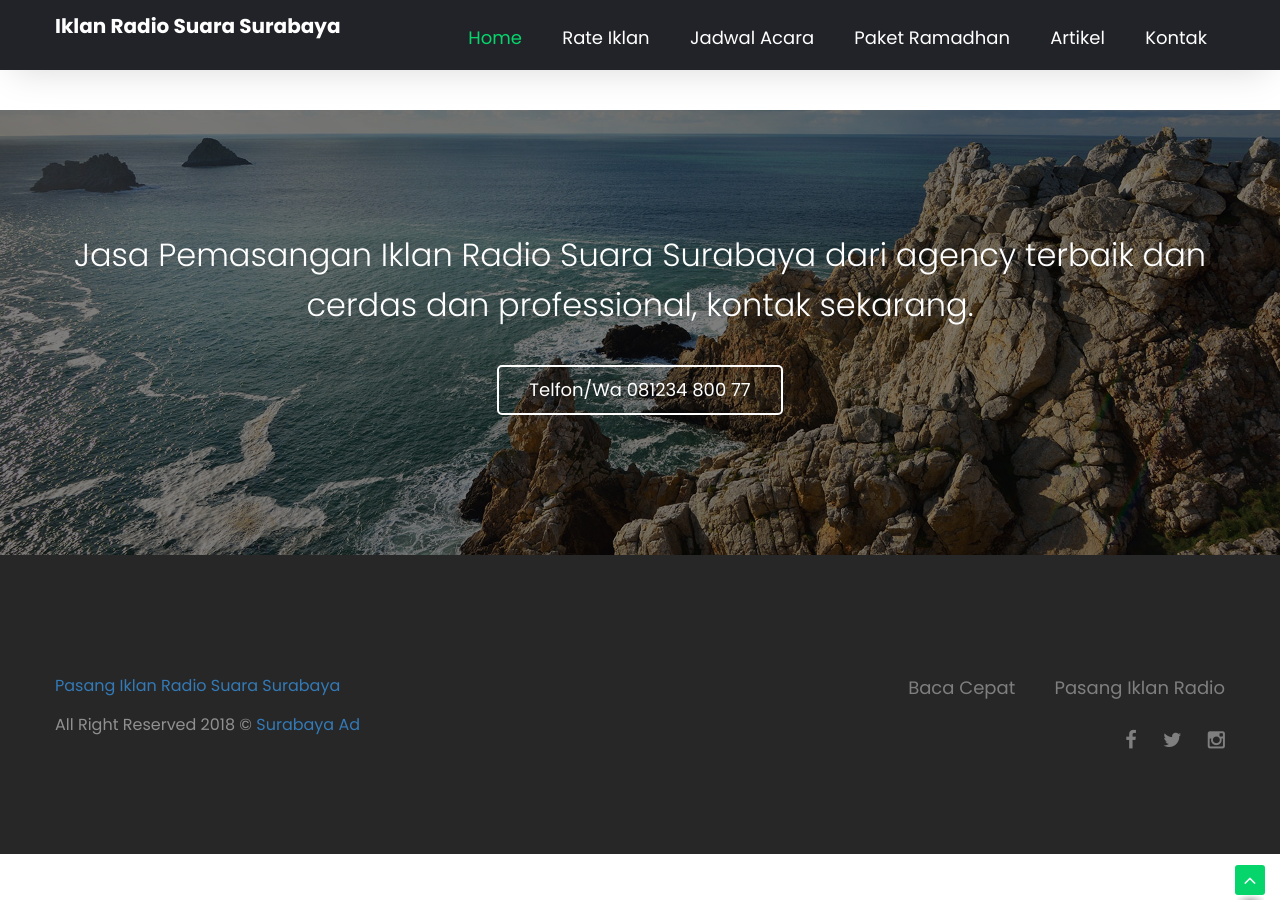
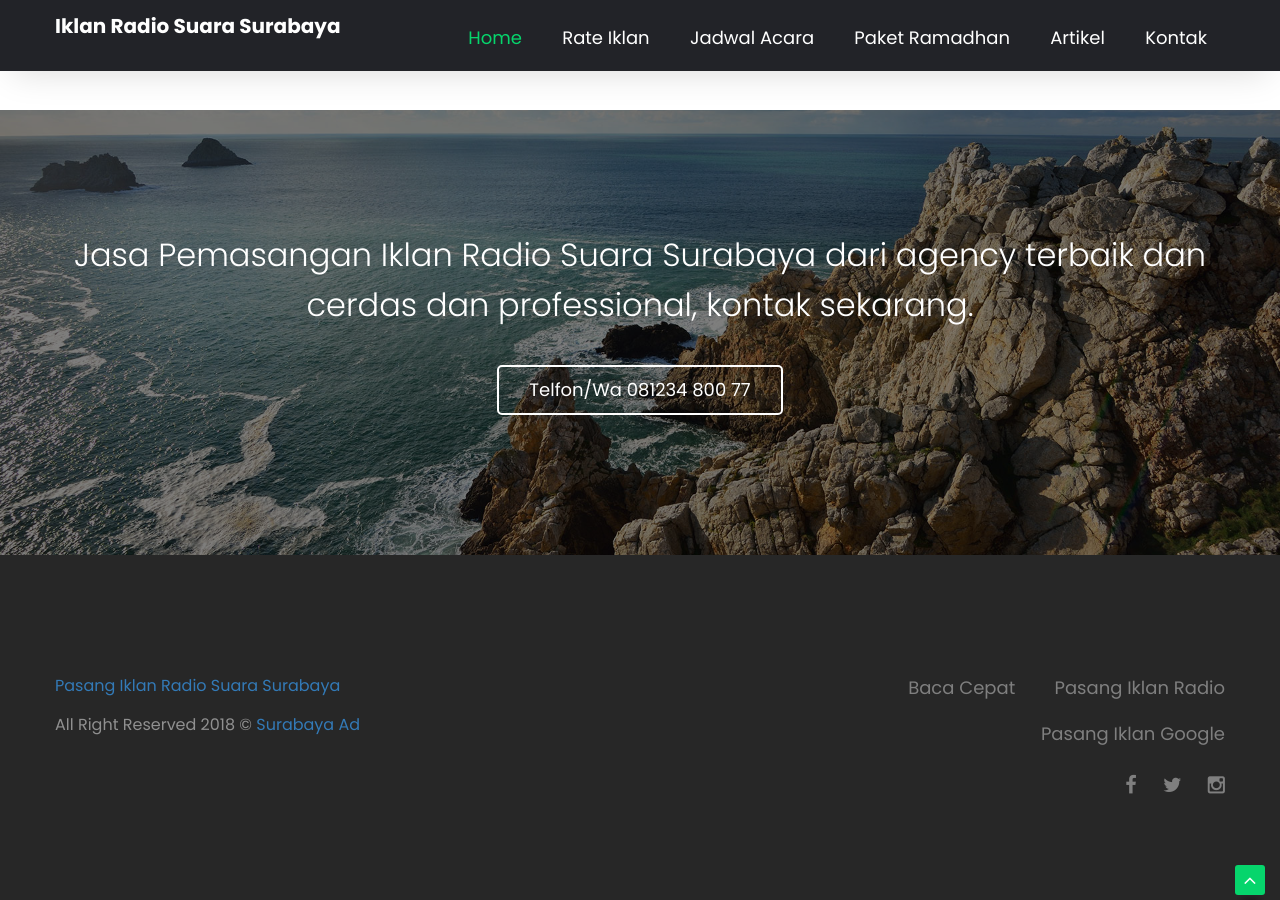
Before and after one commit to brehehe/iklanradioss, a Jekyll site: the page built from index.html, in a window 1280 px wide and 900 px high, scrolled down 1936 px. Built offline with Jekyll 4.4.1, drawn with Linux system fonts in a browser that asks for light colours.

Commit message:
no message

```diff
--- a/_includes/themes/home_1_banner.html
+++ b/_includes/themes/home_1_banner.html
@@ -16,7 +16,7 @@
 	<div data-src="{{ site.url }}/images/slide/office-notes-notepad-entrepreneur-38556.jpeg">
 		<div class="camera_caption">
 			<div class="container">
-				<h3 class="wow fadeInUp animated p-color">Iklan Radio Adlib, Talk Show, Wawancara</h3>
+				<h3 class="wow fadeInUp animated p-color">Pasang Iklan Radio Adlib, Talk Show, Wawancara</h3>
 				<h1 class="wow fadeInUp animated" data-wow-delay="0.6s">Dapatkan
 					<span class="p-color">Harga Terbaru</span>
 					<br>Iklan Radio Suara Surabaya</h1>
--- a/_layouts/home.html
+++ b/_layouts/home.html
@@ -68,6 +68,7 @@
 								<ul class="footer-menu">
 									<li><a href="https://bacacepat.com" class="tran3s" title="Baca Buku Cepat">Baca Cepat</a></li>
 									<li><a href="https://iklanradio.com" class="tran3s" title="Pasang Iklan Radio">Pasang Iklan Radio</a></li>
+									<li><a href="http://iklangoogle.id" class="tran3s" title="Pasang Iklan Google">Pasang Iklan Google</a></li>
 								</ul>
 								<ul class="social-icon">
 									<li><a href="{{ site.sosmed_facebook }}" class="tran3s"><i class="fa fa-facebook" aria-hidden="true"></i></a></li>
```
